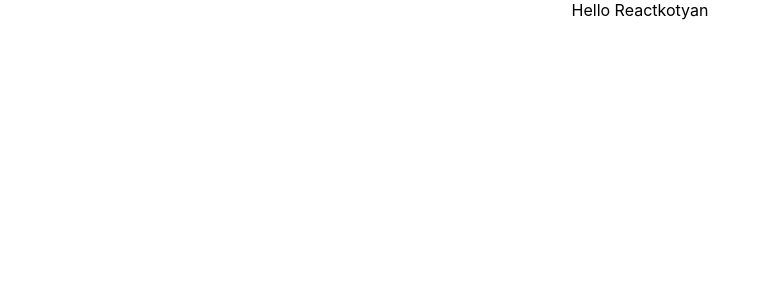
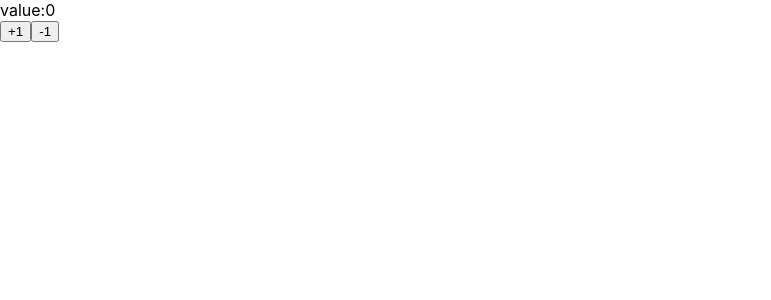
Before and after one commit to kotyan0427/my-first-react-app-in-typescript, a React (Create React App) app: page / in a window 1280 px wide. Shown: the top 300 px of the page, without its empty margins (0-771 px from the left). Built offline with nearby package versions, Linux system fonts and the light colour scheme.

Commit message:
useStateの型定義

```diff
--- a/src/App.tsx
+++ b/src/App.tsx
@@ -1,18 +1,24 @@
 import React from "react";
-import "./App.css";
+import { Counter } from "./Counter";
 
-interface Props {
-  message: string;
+type Props = {
+  message?: string;
   name: string;
-}
+};
 
-function App({ message, name }: Props) {
+const App: React.VFC<Props> = ({ message, name }) => {
   return (
-    <div className="App">
-      {message}
-      {name}
+    <div>
+      {/* {message} */}
+      {/* {name} */}
+      <Counter />
     </div>
   );
-}
+};
+
+App.defaultProps = {
+  message: "Hello defaultProps",
+  name: "Kotyan",
+};
 
 export default App;
--- /dev/null
+++ b/src/Counter.tsx
@@ -0,0 +1,22 @@
+import { useState } from "react";
+
+export const Counter: React.VFC<{}> = () => {
+  const initialValue: any = 0;
+  const [value, setValue] = useState<number>(initialValue);
+
+  const increment = () => {
+    setValue((prev) => prev + 1);
+  };
+
+  const decrement = () => {
+    setValue((prev) => prev - 1);
+  };
+
+  return (
+    <div>
+      <div>value:{value}</div>
+      <button onClick={increment}>+1</button>
+      <button onClick={decrement}>-1</button>
+    </div>
+  );
+};
--- a/src/index.tsx
+++ b/src/index.tsx
@@ -6,7 +6,7 @@ import reportWebVitals from "./reportWebVitals";
 
 ReactDOM.render(
   <React.StrictMode>
-    <App message="Hello React" name="kotyan" />
+    <App name="kotyan" />
   </React.StrictMode>,
   document.getElementById("root")
 );
```
